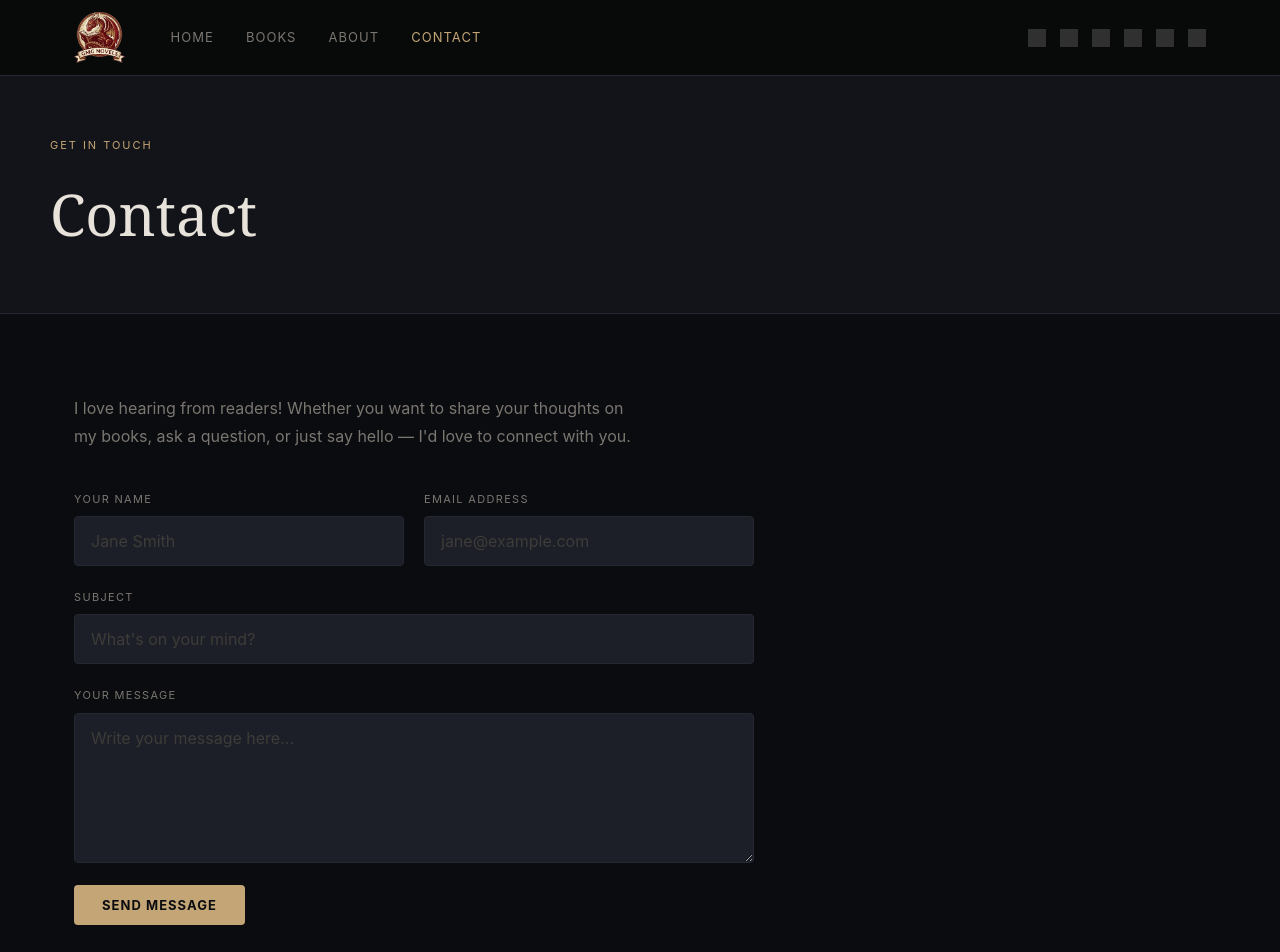
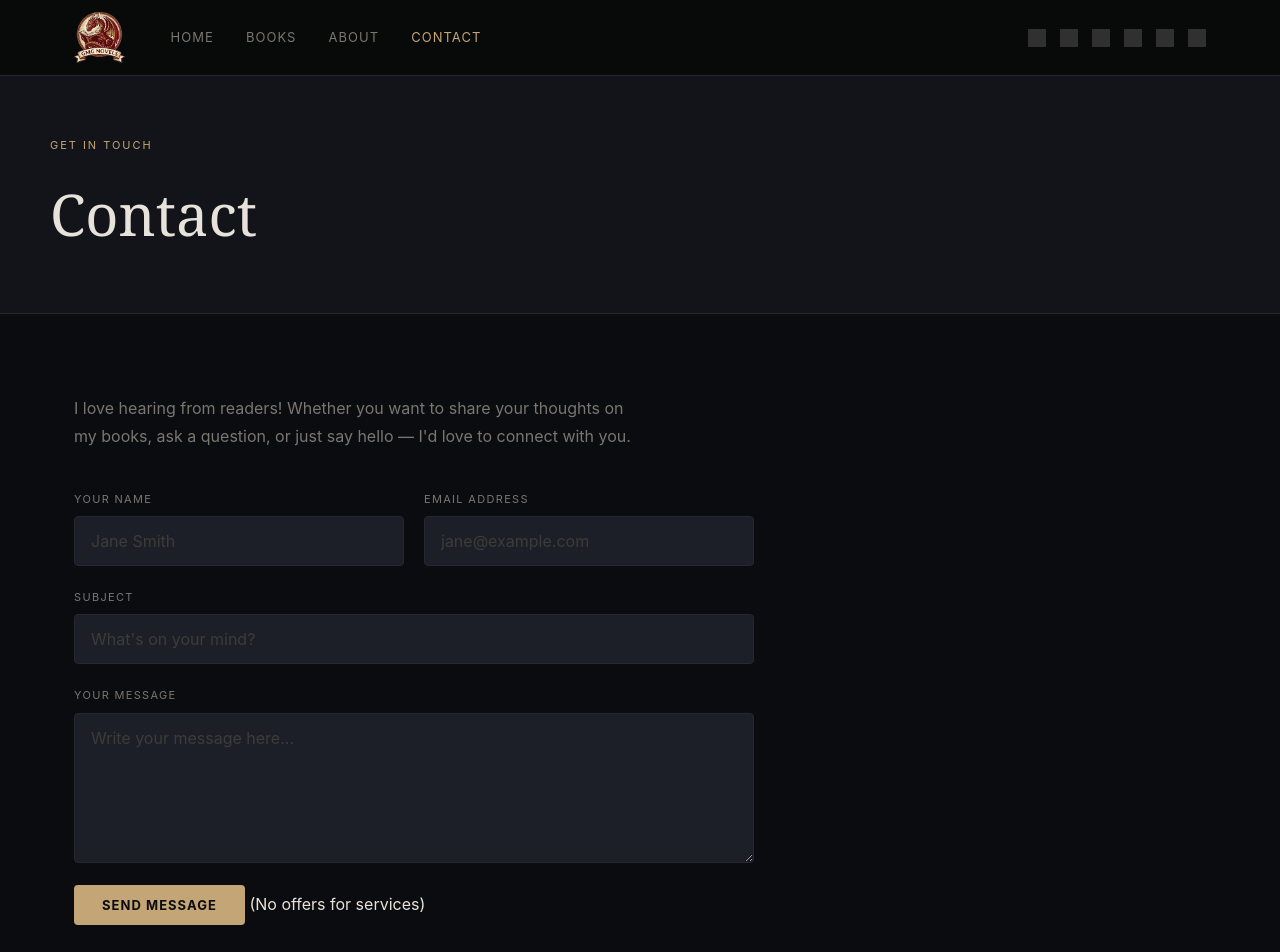
Before and after one commit to gmgerstner/author, a React (Create React App) app: page /contact in a window 1280 px wide. Shown: the top 952 px of the page. Built offline with nearby package versions, Linux system fonts and the light colour scheme; grey boxes are pictures that could not be loaded.

Commit message:
message disclaimer

```diff
--- a/src/components/Contact.js
+++ b/src/components/Contact.js
@@ -63,7 +63,7 @@
                             <textarea id="message" name="message" rows="6" placeholder="Write your message here..." required></textarea>
                         </div>
                         <div>
-                            <button type="submit" className="btn btn-primary">Send Message</button>
+                            <button type="submit" className="btn btn-primary">Send Message</button> <span>(No offers for services)</span>
                         </div>
                     </form>
 
```
